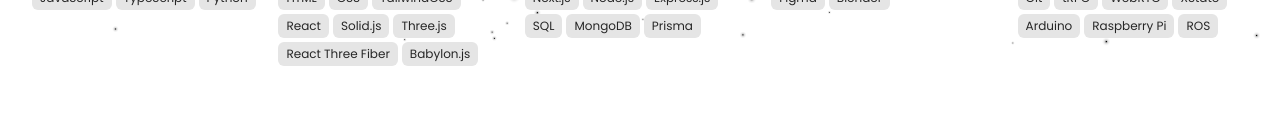
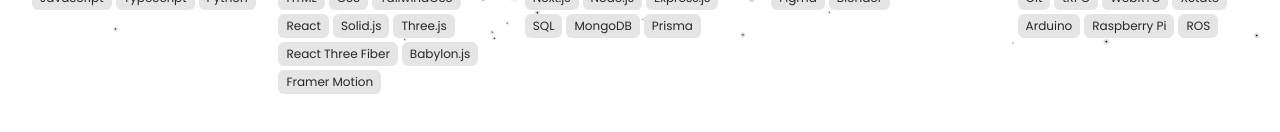
Before and after one commit to KennyStanleyJr/KennyStanleyJr, a Next.js app: page /about in a window 1280 px wide. Shown: the part 754-886 px from the top of the page. Built offline with nearby package versions, Linux system fonts and the light colour scheme.

Commit message:
Added framer motion to my front-end skills

```diff
--- a/src/pages/about.tsx
+++ b/src/pages/about.tsx
@@ -90,6 +90,10 @@ const skills: Skill[] = [
     category: 'front-end'
   },
   {
+    name: 'Framer Motion',
+    category: 'front-end'
+  },
+  {
     name: 'Figma',
     category: 'tools'
   },
```
